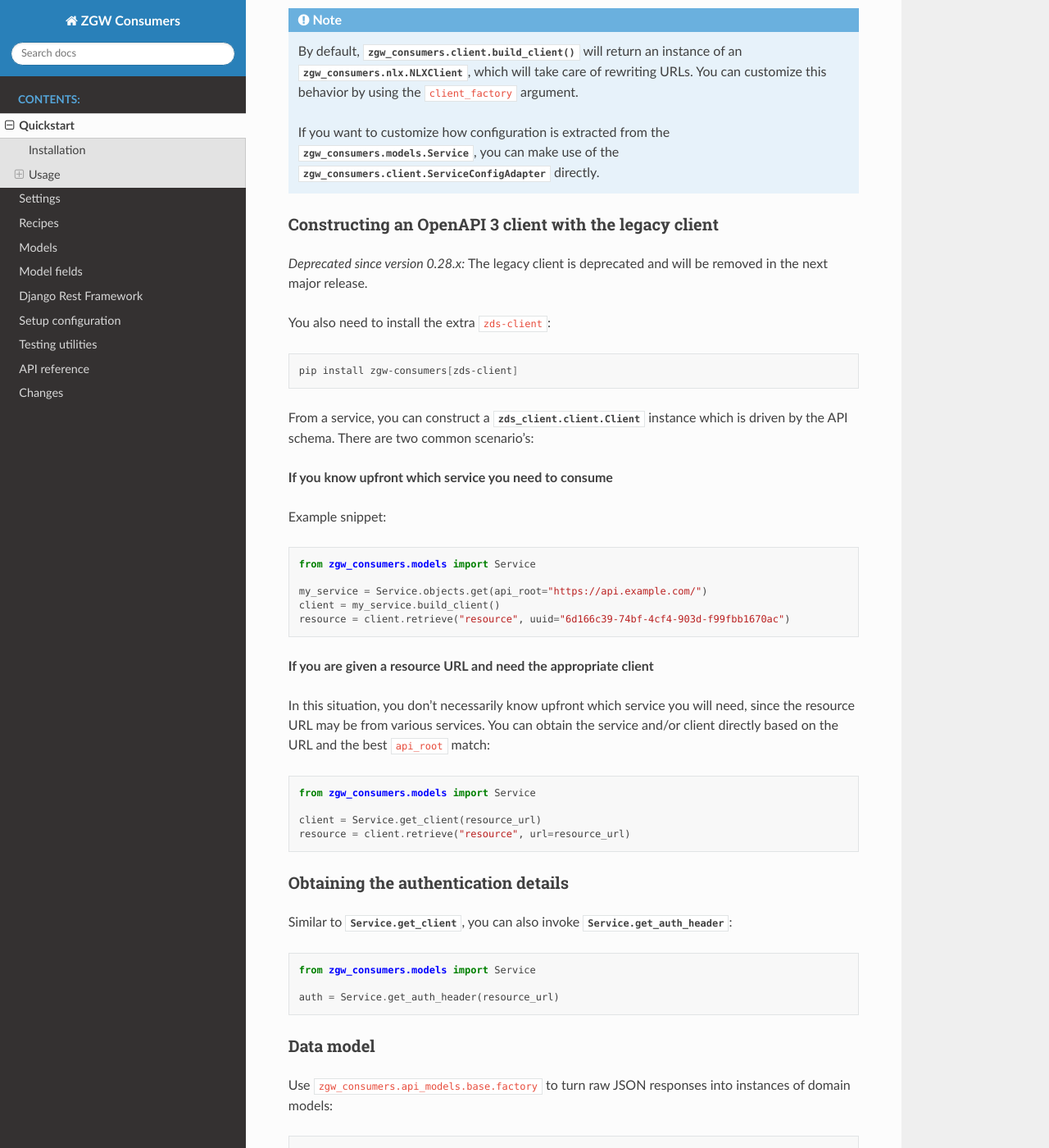
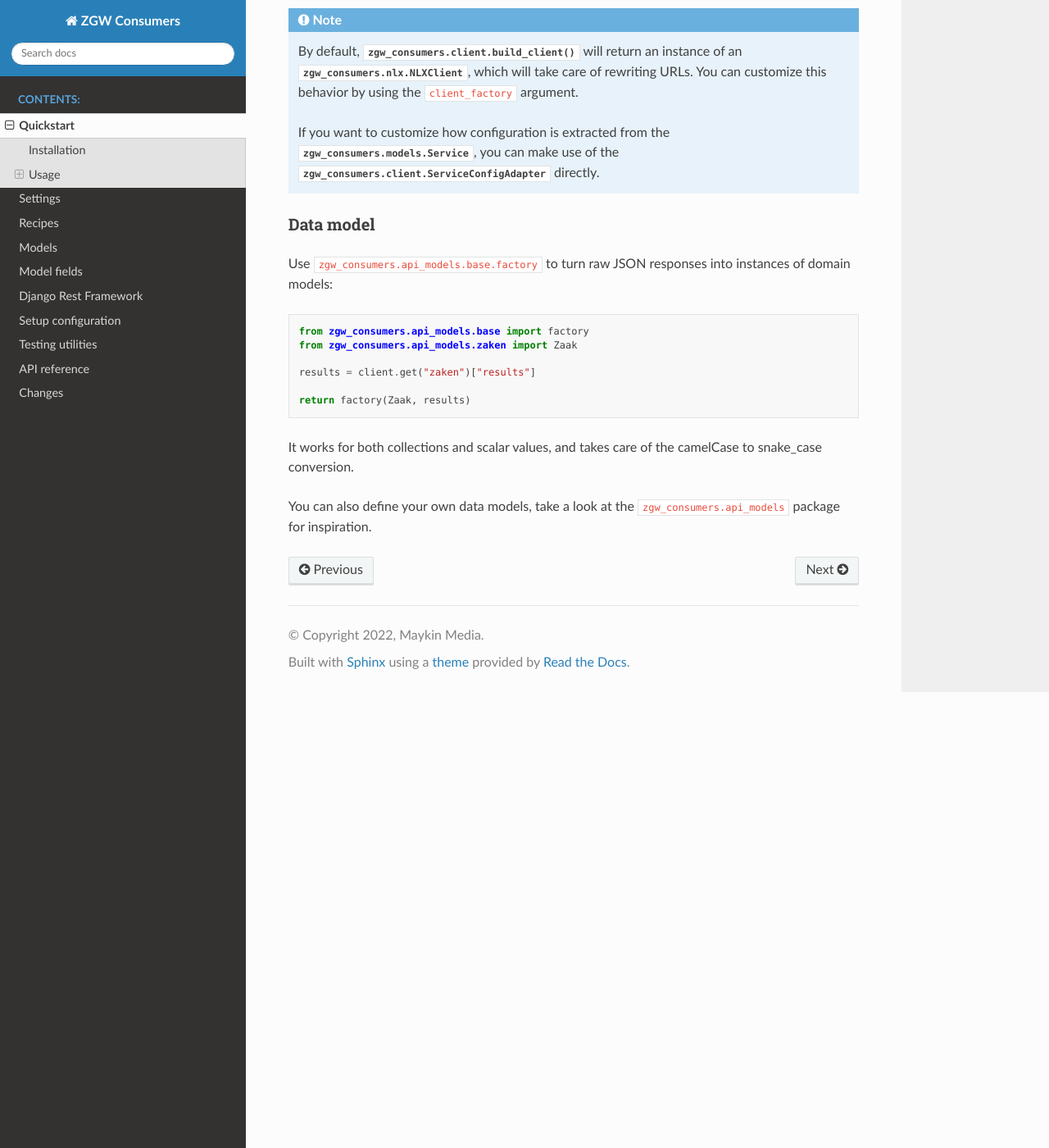
Before and after one commit to maykinmedia/zgw-consumers, a Sphinx documentation site: the page built from docs/quickstart.rst, in a window 1280 px wide and 1400 px high, scrolled down 1103 px. Shown: the whole window at 82% size. Built offline with Sphinx 7.4.7 and the Read the Docs theme 3.1.0, drawn with Linux system fonts in a browser that asks for light colours.

Commit message:
:memo: [#101] Update docs after removal of deprecated code
remove deprecated classes/functions/settings from docs

```diff
--- a/docs/quickstart.rst
+++ b/docs/quickstart.rst
@@ -58,59 +58,6 @@ The resulting client will have certificate and authentication automatically conf
     make use of the :class:`zgw_consumers.client.ServiceConfigAdapter` directly.
 
 
-Constructing an OpenAPI 3 client with the legacy client
-*******************************************************
-
-.. deprecated:: 0.28.x
-
-    The legacy client is deprecated and will be removed in the next major release.
-
-    You also need to install the extra ``zds-client``:
-
-    .. code-block:: bash
-
-        pip install zgw-consumers[zds-client]
-
-From a service, you can construct a :class:`zds_client.client.Client`
-instance which is driven by the API schema. There are two common scenario's:
-
-**If you know upfront which service you need to consume**
-
-Example snippet:
-
-.. code-block:: python
-
-    from zgw_consumers.models import Service
-
-    my_service = Service.objects.get(api_root="https://api.example.com/")
-    client = my_service.build_client()
-    resource = client.retrieve("resource", uuid="6d166c39-74bf-4cf4-903d-f99fbb1670ac")
-
-**If you are given a resource URL and need the appropriate client**
-
-In this situation, you don't necessarily know upfront which service you will need,
-since the resource URL may be from various services. You can obtain the service and/or
-client directly based on the URL and the best ``api_root`` match:
-
-.. code-block:: python
-
-    from zgw_consumers.models import Service
-
-    client = Service.get_client(resource_url)
-    resource = client.retrieve("resource", url=resource_url)
-
-
-Obtaining the authentication details
-************************************
-
-Similar to :meth:`Service.get_client <zgw_consumers.models.Service.get_client>`, you can also invoke :meth:`Service.get_auth_header <zgw_consumers.models.Service.get_auth_header>`:
-
-.. code-block:: python
-
-    from zgw_consumers.models import Service
-
-    auth = Service.get_auth_header(resource_url)
-
 Data model
 **********
 
@@ -122,7 +69,7 @@ of domain models:
     from zgw_consumers.api_models.base import factory
     from zgw_consumers.api_models.zaken import Zaak
 
-    results = client.list("zaak")["results"]
+    results = client.get("zaken")["results"]
 
     return factory(Zaak, results)
 
```
Also changed, not shown: docs/drf.rst (+0 -7 lines), docs/models.rst (+0 -7 lines), docs/settings.rst (+0 -34 lines).
